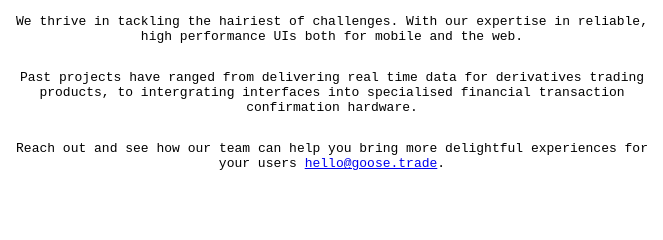
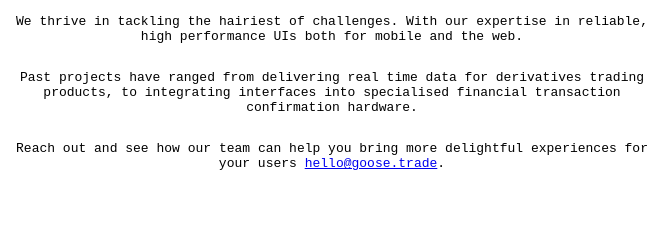
Before and after one commit to goosetrading/goosetrading.github.io, a plain HTML site: page index.html in a window 1280 px wide. Shown: the part 471-711 px from the top of the page, 308-971 px from the left. Drawn offline with Linux system fonts and the light colour scheme; files whose address does not match are found by name.

Commit message:
Update index.html

```diff
--- a/index.html
+++ b/index.html
@@ -50,7 +50,7 @@
       </p>
       <p>
         Past projects have ranged from delivering real time data for derivatives
-        trading products, to intergrating interfaces into specialised financial
+        trading products, to integrating interfaces into specialised financial
         transaction confirmation hardware.
       </p>
 
```
